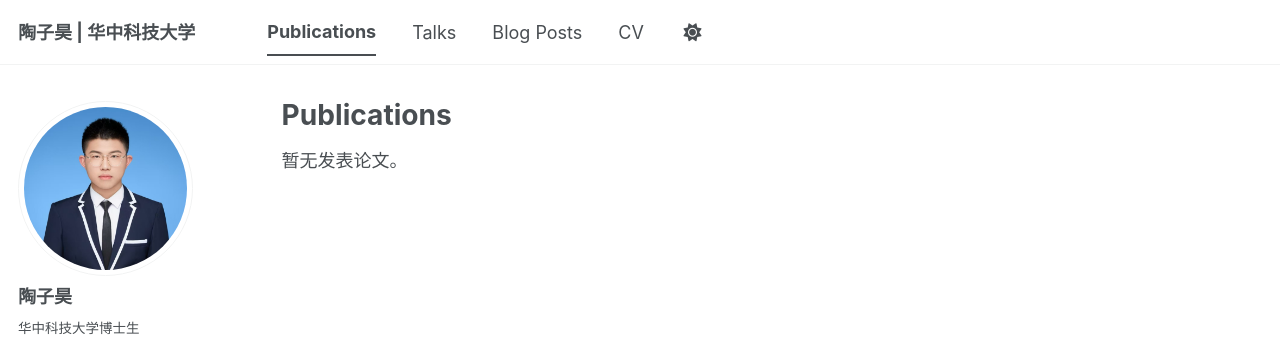
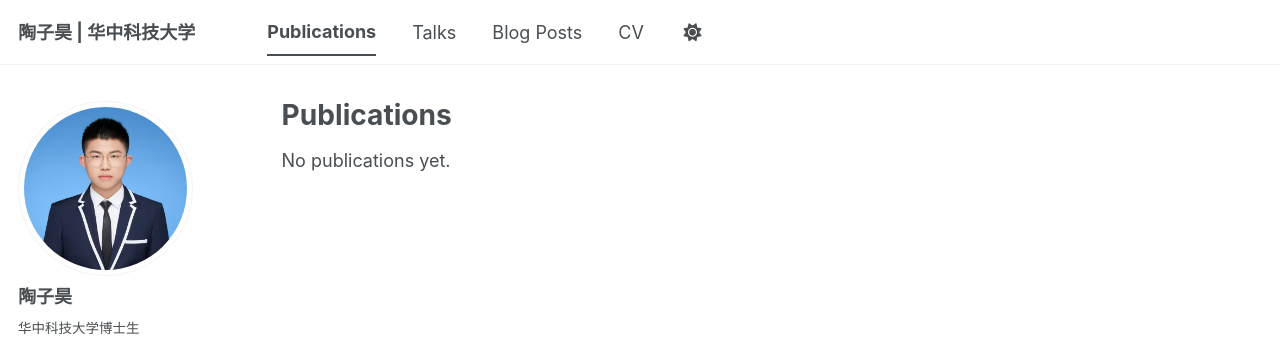
Before and after one commit to Tau0509/Tau0509.github.io, a Jekyll site: the page built from _pages/publications.html, in a window 1280 px wide. Shown: the top 341 px of the page. Built offline with Jekyll 4.4.1, drawn with Linux system fonts in a browser that asks for light colours; a style sheet for code colours, icons or effects is not loaded.

Commit message:
Translate publications page to English

```diff
--- a/_pages/publications.html
+++ b/_pages/publications.html
@@ -5,19 +5,14 @@ permalink: /publications/
 author_profile: true
 ---
 
-{% if site.author.googlescholar %}
-  <div class="wordwrap">You can also find my articles on <a href="{{site.author.googlescholar}}">my Google Scholar profile</a>.</div>
+{% include base_path %}
+
+{% if site.publications.size == 0 %}
+  <p>No publications yet.</p>
 {% endif %}
 
-{% if site.publications.size == 0 %}
-  <p>暂无发表论文。</p>
-{% endif %}
-
-{% include base_path %}
-
-<!-- New style rendering if publication categories are defined -->
 {% if site.publication_category %}
-  {% for category in site.publication_category  %}
+  {% for category in site.publication_category %}
     {% assign title_shown = false %}
     {% for post in site.publications reversed %}
       {% if post.category != category[0] %}
```
